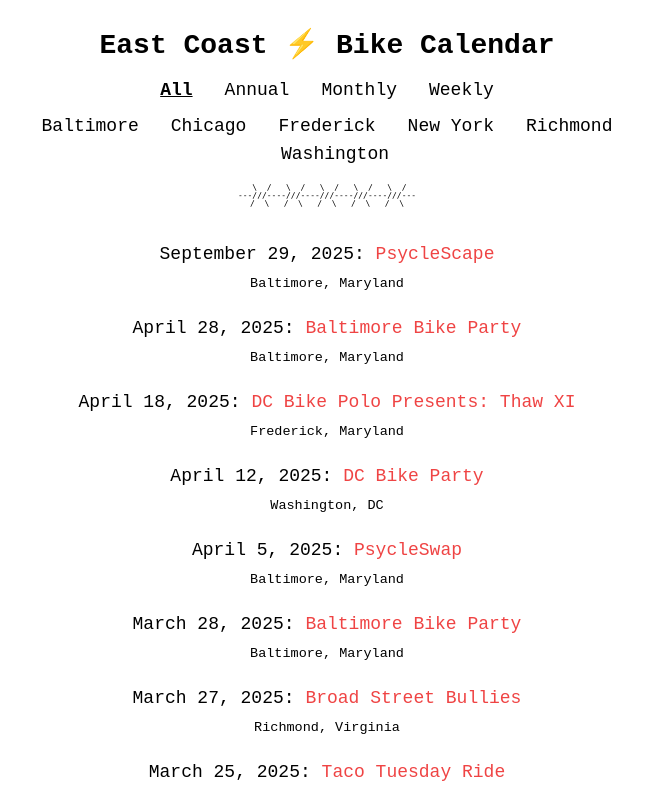
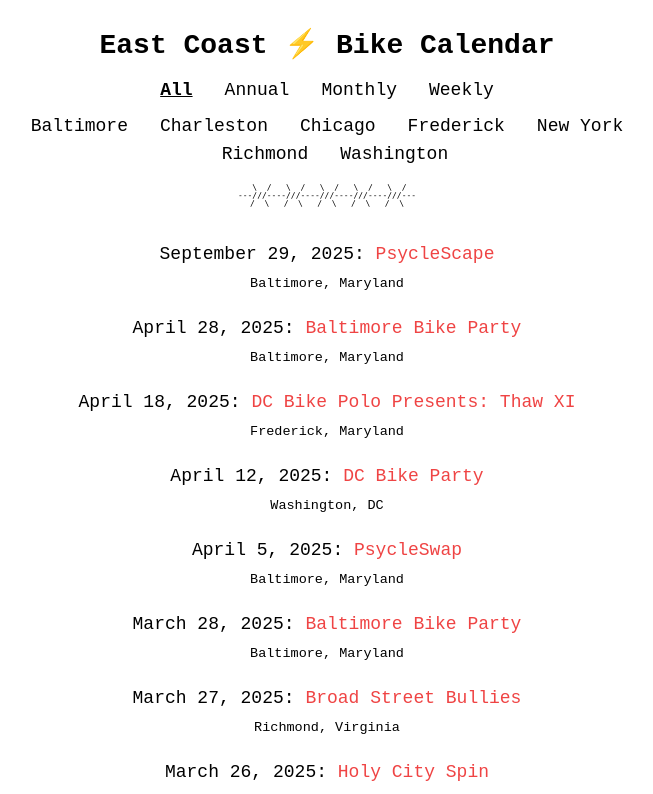
Before and after one commit to Notoncebut2x/ecbc, a Next.js app: page / in a window 1280 px wide. Shown: the top 794 px of the page, without its empty margins (313-966 px from the left). Built offline with nearby package versions, Linux system fonts and the light colour scheme.

Commit message:
Add new event

```diff
--- a/src/data/events.ts
+++ b/src/data/events.ts
@@ -121,8 +121,18 @@
     location: 'Baltimore, Maryland',
     link: 'https://www.instagram.com/p/DHMGShDsr80/',
     frequency: 'annual'
+  },
+  {
+    id: '13',
+    title: 'Holy City Spin',
+    date: '2025-04-23',
+    location: 'Charleston, South Carolina',
+    link: 'https://www.instagram.com/holycityspin/',
+    frequency: 'weekly',
+    recurringPattern: {
+      dayOfWeek: 3  // Wednesday
+    }
   }
-
   // Add new events here following this format:
   // {
   //   id: '10',  // increment this number
```
